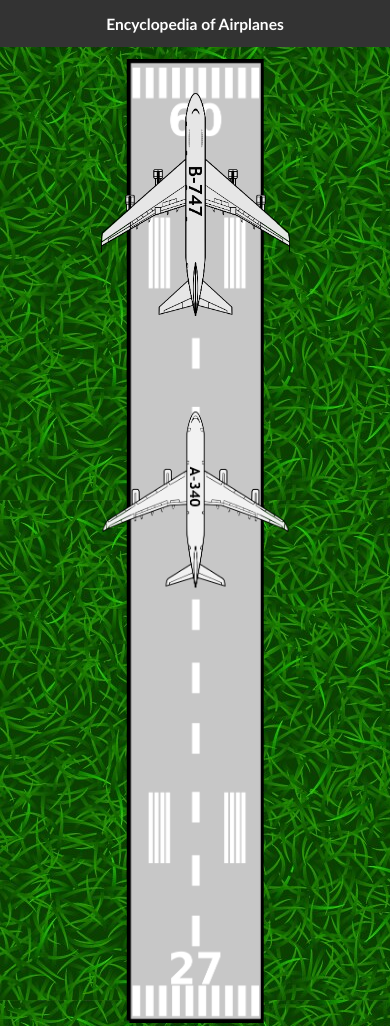
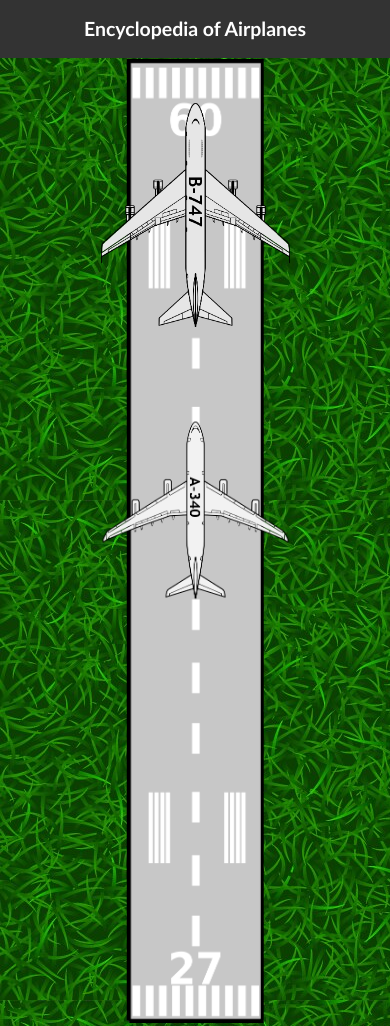
Before and after one commit to vladd-6/vladd-6.github.io, a plain HTML site: page index.html in a window 390 px wide. Drawn offline with Linux system fonts and the light colour scheme.

Commit message:
Tries - 2

```diff
--- a/style.css
+++ b/style.css
@@ -49,7 +49,7 @@
 
 @media screen and (max-width: 1100px){
     header {
-        font-size: 2vw;
+        font-size: 2.5vw;
         text-align: center;
     }
     .runway{
--- a/styleA340.css
+++ b/styleA340.css
@@ -34,6 +34,6 @@
         background-attachment: fixed;
     }
     header {
-        font-size: 2vw;
+        font-size: 2.5vw;
     }
 }
```
